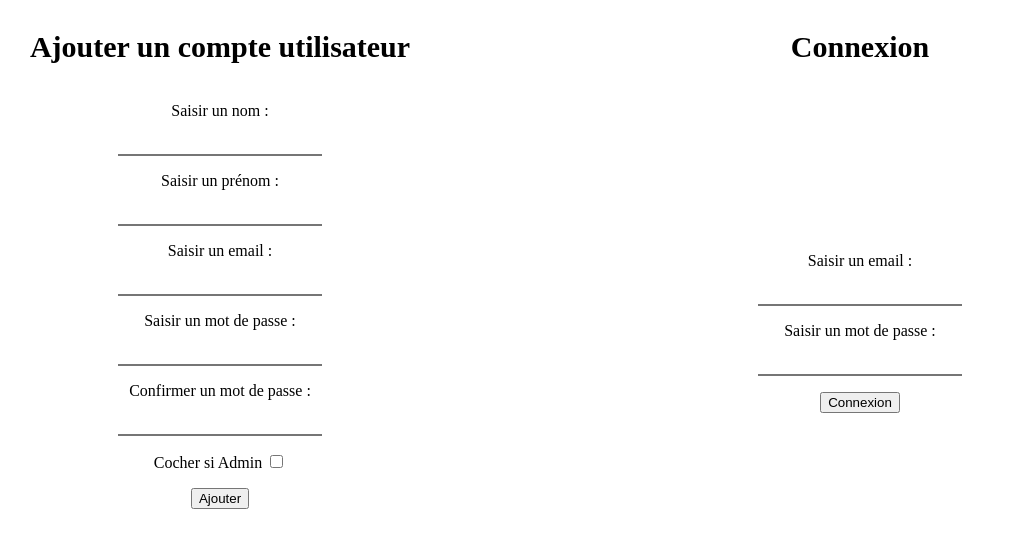
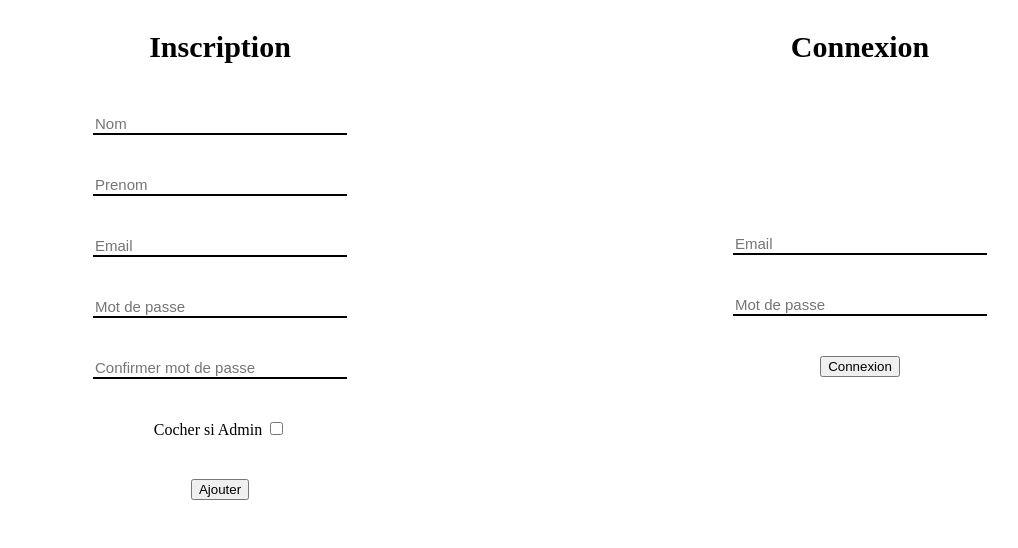
Before and after one commit to Alss019/tpsecu, a PHP site: page /tpsecu/view/view_add_util.php in a window 1280 px wide. Shown: the top 548 px of the page, without its empty margins (100-1118 px from the left). Run offline with PHP 8.4, Linux system fonts and the light colour scheme.

Commit message:
ajout css

```diff
--- a/asset/css/addUtil.css
+++ b/asset/css/addUtil.css
@@ -22,14 +22,18 @@ body {
 
 .add p {
     text-align: center;
-    margin: 8px;
+    margin: 20px;
+
 }
 
 #input {
-    width: 200px;
+    width: 250px;
     border-top: none;
     border-left: none;
     border-right: none;
+    border-bottom: 2px solid #000;
+    font-size: 15px;
+
 }
 
 .connex {
@@ -44,10 +48,11 @@ body {
 .connex form {
     display: flex;
     flex-direction: column;
-    padding-top: 150px;
+    padding-top: 120px;
+
 }
 
 .connex p {
-    margin: 8px;
+    margin: 20px;
     text-align: center;
 }
--- a/controller/ctrl_add_util.php
+++ b/controller/ctrl_add_util.php
@@ -84,9 +84,6 @@ if (isset($_POST['createUtil'])) {
     }
 }
 //test non cliqué
-else {
-    $message = "Veuillez compléter le formulaire et cliquer sur ajouter";
-}
 echo '<p style="grid-column:1; text-align:center;">' . $message . '</p>';
 
 if (isset($_POST['connect'])) {
@@ -120,6 +117,8 @@ if (isset($_POST['connect'])) {
             } else {
                 $message = "Erreur de connexion";
             }
+        } else {
+            $message = "Le compte existe pas";
         }
     }
 }
--- a/view/view_add_util.php
+++ b/view/view_add_util.php
@@ -11,18 +11,18 @@
 
 <body>
     <div class="add">
-        <h3>Ajouter un compte utilisateur</h3>
+        <h3>Inscription</h3>
         <form action="" method="post">
-            <p>Saisir un nom :</p>
-            <p><input type="text" name="name_util" id="input"></p>
-            <p>Saisir un prénom :</p>
-            <p><input type="text" name="first_name_util" id="input"></p>
-            <p>Saisir un email :</p>
-            <p><input type="mail" name="mail_util" id="input" pattern="[a-z0-9._%+-]+@[a-z0-9.-]+\.[a-z]{2,}$"></p>
-            <p>Saisir un mot de passe :</p>
-            <p><input type="password" name="pwd_util" id="input" pattern="(?=.*\d)(?=.*[a-z0-9])(?=.*[A-Z]).{6,}"></p>
-            <p>Confirmer un mot de passe :</p>
-            <p><input type="password" name="confirm_pwd" id="input" pattern="(?=.*\d)(?=.*[a-z0-9])(?=.*[A-Z]).{6,}"></p>
+            <!-- <p>Saisir un nom :</p> -->
+            <p><input type="text" name="name_util" id="input" placeholder="Nom"></p>
+            <!-- <p>Saisir un prénom :</p> -->
+            <p><input type="text" name="first_name_util" id="input" placeholder="Prenom"></p>
+            <!-- <p>Saisir un email :</p> -->
+            <p><input type="mail" name="mail_util" id="input" pattern="[a-z0-9._%+-]+@[a-z0-9.-]+\.[a-z]{2,}$" placeholder="Email"></p>
+            <!-- <p>Saisir un mot de passe :</p> -->
+            <p><input type="password" name="pwd_util" id="input" pattern="(?=.*\d)(?=.*[a-z0-9])(?=.*[A-Z]).{6,}" placeholder="Mot de passe"></p>
+            <!-- <p>Confirmer un mot de passe :</p> -->
+            <p><input type="password" name="confirm_pwd" id="input" pattern="(?=.*\d)(?=.*[a-z0-9])(?=.*[A-Z]).{6,}" placeholder="Confirmer mot de passe"></p>
             <p>Cocher si Admin
                 <input type="checkbox" name="id_role">
             </p>
@@ -32,10 +32,10 @@
     <div class="connex">
         <h3>Connexion</h3>
         <form action="" method="post">
-            <p>Saisir un email :</p>
-            <p><input type="mail" name="mail_util" id="input" pattern="[a-z0-9._%+-]+@[a-z0-9.-]+\.[a-z]{2,}$"></p>
-            <p>Saisir un mot de passe :</p>
-            <p><input type="password" name="pwd_util" id="input" pattern="(?=.*\d)(?=.*[a-z0-9])(?=.*[A-Z]).{6,}"></p>
+            <!-- <p>Saisir un email :</p> -->
+            <p><input type="mail" name="mail_util" id="input" pattern="[a-z0-9._%+-]+@[a-z0-9.-]+\.[a-z]{2,}$" placeholder="Email"></p>
+            <!-- <p>Saisir un mot de passe :</p> -->
+            <p><input type="password" name="pwd_util" id="input" pattern="(?=.*\d)(?=.*[a-z0-9])(?=.*[A-Z]).{6,}" placeholder="Mot de passe"></p>
             <p><input type="submit" value="Connexion" name="connect"></p>
         </form>
     </div>
```
